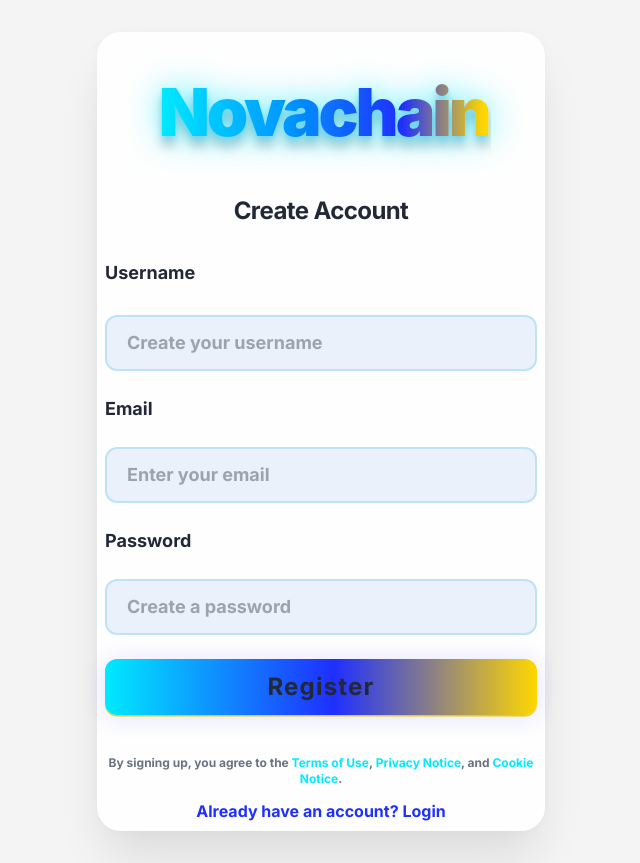
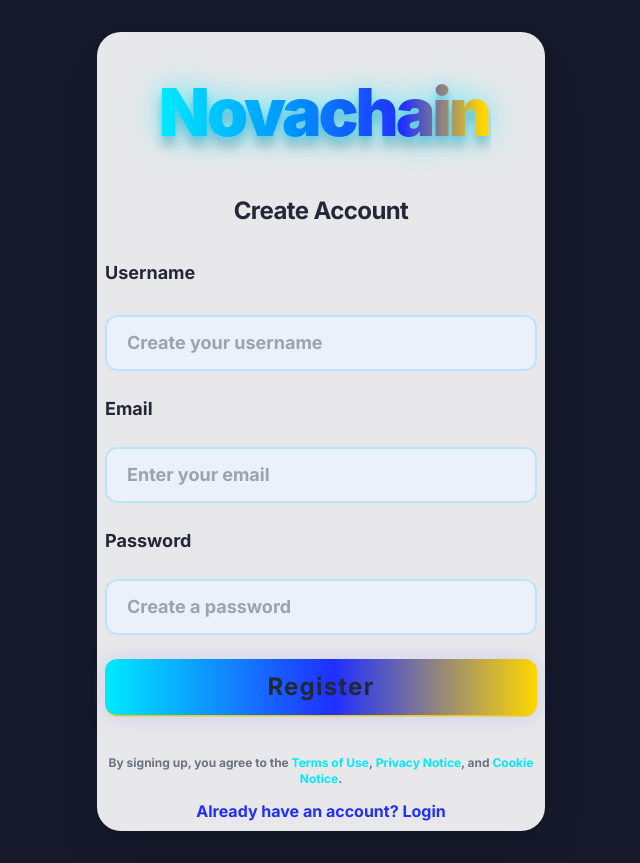
Before and after one commit to GarySPS/novachain-frontend, a React (Create React App) app: page /signup in a window 1280 px wide. Shown: the whole page, without its empty margins (319-959 px from the left). Built offline with nearby package versions, Linux system fonts and the light colour scheme.

Commit message:
UI: Make login/signup full background dark and premium

```diff
--- a/src/pages/LoginPage.js
+++ b/src/pages/LoginPage.js
@@ -36,7 +36,7 @@
   };
 
   return (
-    <div className="min-h-screen flex items-center justify-center bg-theme-n-8 px-4 py-8">
+    <div className="min-h-screen flex items-center justify-center bg-[#15192a] px-4 py-8">
       <Card className="w-full max-w-md mx-auto p-7 rounded-3xl shadow-2xl border-0 bg-white/90" style={{ overflow: "visible" }}>
         {/* Animated Glow Logo */}
         <div className="flex items-center justify-center w-full mb-7 mt-[-10px]">
--- a/src/pages/SignUpPage.js
+++ b/src/pages/SignUpPage.js
@@ -35,7 +35,7 @@
   };
 
   return (
-    <div className="min-h-screen flex items-center justify-center bg-theme-n-8 px-4 py-8">
+    <div className="min-h-screen flex items-center justify-center bg-[#15192a] px-4 py-8">
       <Card className="w-full max-w-md mx-auto p-8 rounded-3xl shadow-2xl border-0 bg-white/90" style={{overflow: "visible"}}>
         {/* Animated Logo */}
         <div
```
